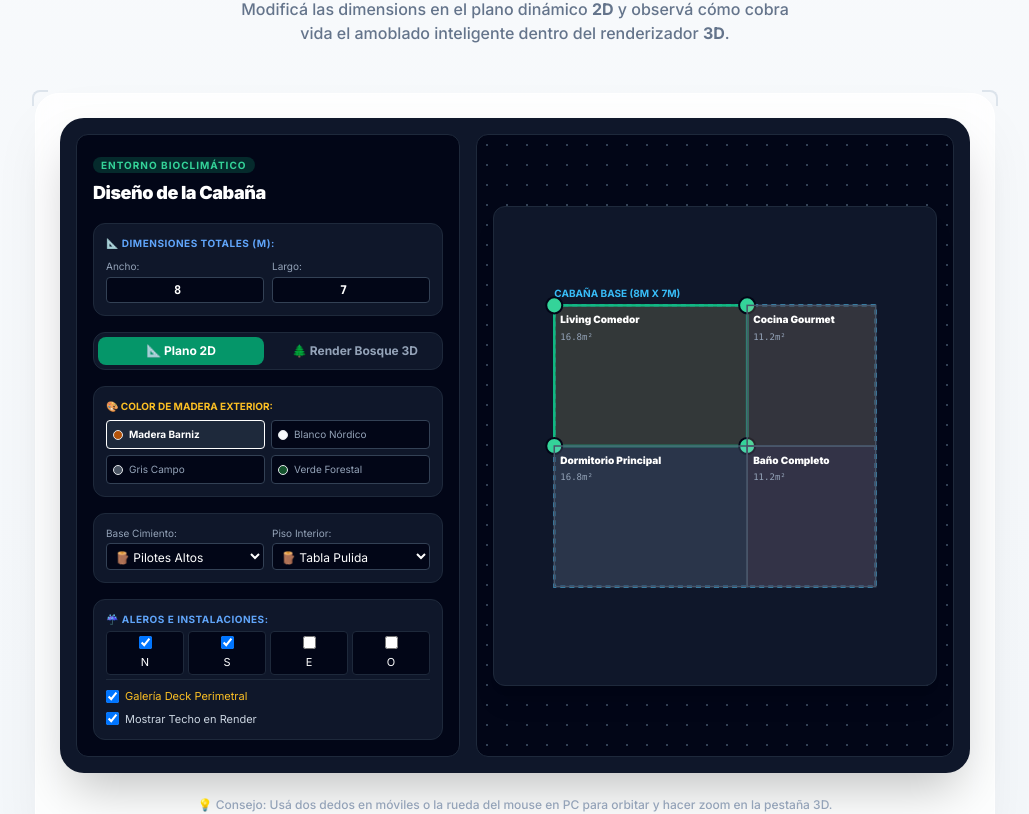
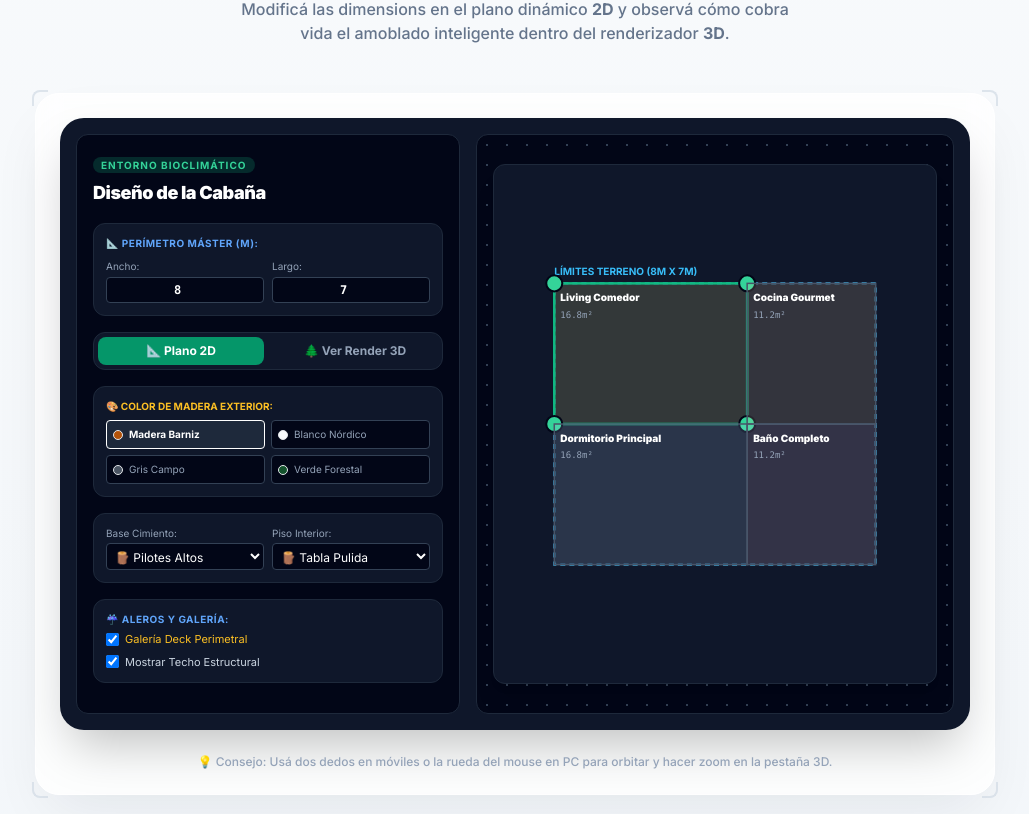
Before and after one commit to olivertborges/Cabanas, a Next.js app: page / in a window 1280 px wide. Shown: the part 1716-2530 px from the top of the page, without its empty margins (125-1154 px from the left). Built offline with nearby package versions, Linux system fonts and the light colour scheme.

Commit message:
Actualizar InteractiveFloorPlan.tsx

```diff
--- a/components/configurator/InteractiveFloorPlan.tsx
+++ b/components/configurator/InteractiveFloorPlan.tsx
@@ -77,7 +77,7 @@ export default function InteractiveFloorPlan({ options }: { options?: any }) {
     return { minX: -margin, minY: -margin, w: cabinWidth + (margin * 2), l: cabinLength + (margin * 2) }
   }, [cabinWidth, cabinLength])
 
-  // --- MOTOR MOUSE/TOUCH ---
+  // --- MOTOR MOUSE/TOUCH PLANO 2D ---
   const getCoordinatesFromEvent = (e: any) => {
     if (!svgRef.current) return null
     const rect = svgRef.current.getBoundingClientRect()
@@ -133,8 +133,8 @@ export default function InteractiveFloorPlan({ options }: { options?: any }) {
   return (
     <div className="flex flex-col xl:flex-row gap-4 p-2 sm:p-4 bg-slate-900 text-white rounded-2xl sm:rounded-3xl shadow-2xl select-none w-full max-w-7xl mx-auto overflow-hidden">
 
-      {/* 🛠️ PANEL DE CONTROL */}
-      <div className="w-full xl:w-96 flex flex-col gap-4 bg-slate-950 p-4 rounded-xl border border-slate-800 shrink-0 max-h-[420px] xl:max-h-[680px] overflow-y-auto">
+      {/* 🛠️ PANEL DE CONTROL LEFT */}
+      <div className="w-full xl:w-96 flex flex-col gap-4 bg-slate-950 p-4 rounded-xl border border-slate-800 shrink-0 max-h-[400px] xl:max-h-[640px] overflow-y-auto">
         <div>
           <span className="text-[9px] sm:text-[10px] bg-emerald-500/20 text-emerald-400 font-bold px-2 py-0.5 rounded-full uppercase tracking-widest">
             Entorno Bioclimático
@@ -142,9 +142,9 @@ export default function InteractiveFloorPlan({ options }: { options?: any }) {
           <h2 className="text-base sm:text-lg font-black tracking-tight mt-1">Diseño de la Cabaña</h2>
         </div>
 
-        {/* MEDIDAS MASTER */}
+        {/* DIMENSIONES TOTALES */}
         <div className="bg-slate-900 p-3 rounded-xl border border-slate-800 space-y-2">
-          <p className="text-[10px] font-bold text-blue-400 uppercase tracking-wider">📐 Dimensiones Totales (m):</p>
+          <p className="text-[10px] font-bold text-blue-400 uppercase tracking-wider">📐 Perímetro Máster (m):</p>
           <div className="grid grid-cols-2 gap-2">
             <div>
               <label className="text-[10px] text-slate-400 block mb-0.5">Ancho:</label>
@@ -157,17 +157,17 @@ export default function InteractiveFloorPlan({ options }: { options?: any }) {
           </div>
         </div>
 
-        {/* SELECTOR DE VISTAS */}
+        {/* SELECTOR DE VISTAS 2D / 3D */}
         <div className="grid grid-cols-2 gap-2 bg-slate-900 p-1 rounded-xl border border-slate-800">
           <button onClick={() => setActiveTab('2d')} className={`py-1.5 rounded-lg font-bold text-xs transition ${activeTab === '2d' ? 'bg-emerald-600 text-white' : 'text-slate-400'}`}>
             📐 Plano 2D
           </button>
           <button onClick={() => setActiveTab('3d')} className={`py-1.5 rounded-lg font-bold text-xs transition ${activeTab === '3d' ? 'bg-blue-600 text-white' : 'text-slate-400'}`}>
-            🌲 Render Bosque 3D
+            🌲 Ver Render 3D
           </button>
         </div>
 
-        {/* REVESTIMIENTO PINTURA */}
+        {/* CONFIGURACIONES ESTÉTICAS */}
         <div className="space-y-1.5 bg-slate-900 p-3 rounded-xl border border-slate-800">
           <label className="text-[10px] font-bold text-amber-400 uppercase block">🎨 Color de Madera Exterior:</label>
           <div className="grid grid-cols-2 gap-1.5 text-[10px]">
@@ -185,7 +185,7 @@ export default function InteractiveFloorPlan({ options }: { options?: any }) {
           </div>
         </div>
 
-        {/* ESTRUCTURA */}
+        {/* ESTRUCTURA BASE Y CIMENTACIÓN */}
         <div className="bg-slate-900 p-3 rounded-xl border border-slate-800 space-y-2">
           <div className="grid grid-cols-2 gap-2">
             <div>
@@ -205,30 +205,25 @@ export default function InteractiveFloorPlan({ options }: { options?: any }) {
           </div>
         </div>
 
-        {/* ALEROS */}
+        {/* METADATOS COMPLEMENTARIOS */}
         <div className="p-3 bg-slate-900 rounded-xl border border-slate-800 space-y-1">
-          <p className="text-[10px] font-bold text-blue-400 uppercase tracking-wider">☔ Aleros e Instalaciones:</p>
-          <div className="grid grid-cols-4 gap-1 text-[11px] text-center">
-            <label className="block p-1 bg-slate-950 rounded border border-slate-800"><input type="checkbox" checked={eaves.n} onChange={(e) => setEaves({...eaves, n: e.target.checked})} /><br/>N</label>
-            <label className="block p-1 bg-slate-950 rounded border border-slate-800"><input type="checkbox" checked={eaves.s} onChange={(e) => setEaves({...eaves, s: e.target.checked})} /><br/>S</label>
-            <label className="block p-1 bg-slate-950 rounded border border-slate-800"><input type="checkbox" checked={eaves.e} onChange={(e) => setEaves({...eaves, e: e.target.checked})} /><br/>E</label>
-            <label className="block p-1 bg-slate-950 rounded border border-slate-800"><input type="checkbox" checked={eaves.o} onChange={(e) => setEaves({...eaves, o: e.target.checked})} /><br/>O</label>
-          </div>
-          <div className="flex flex-col gap-1.5 pt-2 border-t border-slate-800 mt-2 text-[11px] text-amber-400">
+          <p className="text-[10px] font-bold text-blue-400 uppercase tracking-wider">☔ Aleros y Galería:</p>
+          <div className="flex flex-col gap-1.5 text-[11px] text-amber-400">
             <label className="flex items-center gap-1.5">
               <input type="checkbox" checked={hasWalkway} onChange={(e) => setHasWalkway(e.target.checked)} /> Galería Deck Perimetral
             </label>
             <label className="flex items-center gap-1.5 text-slate-300">
-              <input type="checkbox" checked={showRoof3D} onChange={(e) => setShowRoof3D(e.target.checked)} /> Mostrar Techo en Render
+              <input type="checkbox" checked={showRoof3D} onChange={(e) => setShowRoof3D(e.target.checked)} /> Mostrar Techo Estructural
             </label>
           </div>
         </div>
       </div>
 
-      {/* 🖥️ CANVAS PRINCIPAL */}
-      <div className="flex-1 bg-slate-950 rounded-xl border border-slate-800 overflow-hidden relative min-h-[380px] sm:min-h-[540px] w-full flex justify-center items-center">
+      {/* 🖥️ VENTANA RENDER / PLANO (CORREGIDO EL LIENZO AL 100%) */}
+      <div className="flex-1 bg-slate-950 rounded-xl border border-slate-800 relative min-h-[420px] sm:min-h-[580px] w-full flex justify-center items-center overflow-hidden">
+
         {activeTab === '2d' ? (
-          <div className="w-full h-full flex justify-center items-center bg-[radial-gradient(#334155_1.1px,transparent_1.1px)] [background-size:20px_20px] p-2 sm:p-4">
+          <div className="w-full h-full flex justify-center items-center bg-[radial-gradient(#334155_1.1px,transparent_1.1px)] [background-size:20px_20px] p-4">
             <svg
               ref={svgRef}
               viewBox={`${viewBounds.minX * scale} ${viewBounds.minY * scale} ${viewBounds.w * scale} ${viewBounds.l * scale}`}
@@ -238,11 +233,10 @@ export default function InteractiveFloorPlan({ options }: { options?: any }) {
               onMouseLeave={handleGlobalEnd}
               onTouchMove={handleGlobalMove}
               onTouchEnd={handleGlobalEnd}
-              className="w-full h-full max-h-[480px] bg-slate-900 rounded-xl border border-slate-800 shadow-xl touch-none"
+              className="w-full h-full max-h-[520px] bg-slate-900 rounded-xl border border-slate-800 shadow-xl touch-none"
             >
-              {/* Límite Máster Terreno */}
               <rect x={0} y={0} width={cabinWidth * scale} height={cabinLength * scale} fill="none" stroke="#38bdf8" strokeWidth="2" strokeDasharray="5 4" />
-              <text x={0} y={-8} fill="#38bdf8" className="text-[10px] font-bold uppercase">Cabaña Base ({cabinWidth}m x {cabinLength}m)</text>
+              <text x={0} y={-8} fill="#38bdf8" className="text-[10px] font-bold uppercase">Límites Terreno ({cabinWidth}m x {cabinLength}m)</text>
 
               {rooms.map(r => {
                 const isSel = r.id === selectedRoomId
@@ -270,37 +264,42 @@ export default function InteractiveFloorPlan({ options }: { options?: any }) {
           </div>
         ) : (
 
-          /* 🌲 RENDER VIVO 3D CORREGIDO Y BLINDADO */
-          <div className="w-full h-full min-h-[380px] sm:min-h-[540px] relative">
-            <Canvas camera={{ position: [cabinWidth / 2, cabinWidth * 0.8, cabinLength * 1.5], fov: 45 }} shadows>
+          /* 🌲 CONTENEDOR 3D FLUIDO (Ocupa el 100% real y reactiva la cámara orbital) */
+          <div className="absolute inset-0 w-full h-full block touch-none">
+            <Canvas
+              camera={{ position: [cabinWidth / 2, cabinWidth * 0.9, cabinLength * 1.6], fov: 45 }}
+              shadows
+              style={{ width: '100%', height: '100%', position: 'absolute', top: 0, left: 0 }}
+              resize={{ debounce: 50 }}
+            >
               <Sky sunPosition={[80, 25, 60]} inclination={0.6} azimuth={0.25} />
-              <ambientLight intensity={showRoof3D ? 0.75 : 1.3} />
+              <ambientLight intensity={showRoof3D ? 0.8 : 1.3} />
               <directionalLight position={[20, 40, 20]} intensity={1.5} castShadow shadow-mapSize={[1024, 1024]} />
 
-              {/* TERRENO INFINITO DE PASTO */}
+              {/* SUELO COMPLETO DE PASTO EN EL HORIZONTE */}
               <mesh rotation={[-Math.PI / 2, 0, 0]} position={[0, -0.01, 0]} receiveShadow>
-                <planeGeometry args={[120, 120]} />
+                <planeGeometry args={[150, 150]} />
                 <meshStandardMaterial color="#1b4314" roughness={0.9} />
               </mesh>
 
-              {/* ANILLO DE NATURALEZA / BOSQUE PERIMETRAL EN EL HORIZONTE */}
+              {/* ANILLO DE BOSQUE DE PINOS */}
               <group position={[cabinWidth / 2, 0, cabinLength / 2]}>
                 {[...Array(24)].map((_, i) => {
                   const angle = (i / 24) * Math.PI * 2
-                  const radius = 22 + Math.random() * 5
+                  const radius = 24 + Math.random() * 4
                   const tx = Math.cos(angle) * radius
                   const tz = Math.sin(angle) * radius
-                  const treeHeight = 3.5 + Math.random() * 2.5
+                  const treeHeight = 3.5 + Math.random() * 2
 
                   return (
-                    <group key={`tree-${i}`} position={[tx, 0, tz]}>
+                    <group key={`tree-3d-${i}`} position={[tx, 0, tz]}>
                       <mesh position={[0, treeHeight * 0.15, 0]}>
-                        <cylinderGeometry args={[0.15, 0.25, treeHeight * 0.3]} />
-                        <meshStandardMaterial color="#3f2305" roughness={0.9} />
+                        <cylinderGeometry args={[0.12, 0.22, treeHeight * 0.3]} />
+                        <meshStandardMaterial color="#3f2305" />
                       </mesh>
                       <mesh position={[0, treeHeight * 0.6, 0]} castShadow>
-                        <coneGeometry args={[1.2, treeHeight * 0.8, 5]} />
-                        <meshStandardMaterial color={i % 2 === 0 ? '#14532d' : '#166534'} roughness={0.8} />
+                        <coneGeometry args={[1.1, treeHeight * 0.8, 4]} />
+                        <meshStandardMaterial color={i % 2 === 0 ? '#14532d' : '#166534'} roughness={0.85} />
                       </mesh>
                     </group>
                   )
@@ -308,7 +307,7 @@ export default function InteractiveFloorPlan({ options }: { options?: any }) {
               </group>
 
               <Center>
-                {/* CIMENTACIÓN APODAYO EN SUELO */}
+                {/* CIMIENTO DE CABAÑA */}
                 {baseType === 'PlateaHormigon' ? (
                   <mesh position={[cabinWidth / 2, 0.1, cabinLength / 2]} receiveShadow>
                     <boxGeometry args={[cabinWidth, 0.2, cabinLength]} />
@@ -318,8 +317,8 @@ export default function InteractiveFloorPlan({ options }: { options?: any }) {
                   <group>
                     {[0.2, cabinWidth - 0.2].map(x =>
                       [0.2, cabinLength - 0.2].map((z, idx) => (
-                        <mesh key={`pil-${x}-${z}-${idx}`} position={[x, 0.25, z]} castShadow>
-                          <cylinderGeometry args={[0.12, 0.12, 0.5]} />
+                        <mesh key={`pilote-3d-${x}-${z}-${idx}`} position={[x, 0.25, z]} castShadow>
+                          <cylinderGeometry args={[0.11, 0.11, 0.5]} />
                           <meshStandardMaterial color="#2d1606" roughness={0.8} />
                         </mesh>
                       ))
@@ -327,7 +326,7 @@ export default function InteractiveFloorPlan({ options }: { options?: any }) {
                   </group>
                 )}
 
-                {/* GALERÍA DECK EXTERIOR */}
+                {/* GALERÍA DECK PERIMETRAL */}
                 {hasWalkway && (
                   <group position={[0, baseType === 'Pilotes' ? 0.5 : 0.2, 0]}>
                     <mesh position={[cabinWidth / 2, 0.02, cabinLength / 2]} receiveShadow>
@@ -341,13 +340,13 @@ export default function InteractiveFloorPlan({ options }: { options?: any }) {
                   </group>
                 )}
 
-                {/* REVESTIMIENTO DE PISO */}
+                {/* ACABADO PISO INTERIOR */}
                 <mesh position={[cabinWidth / 2, baseType === 'Pilotes' ? 0.52 : 0.22, cabinLength / 2]}>
                   <boxGeometry args={[cabinWidth - 0.04, 0.02, cabinLength - 0.04]} />
                   <meshStandardMaterial color={floorFinish === 'Madera' ? '#854d0e' : '#cbd5e1'} roughness={floorFinish === 'Madera' ? 0.6 : 0.3} />
                 </mesh>
 
-                {/* 🧱 MUROS EXTRUIDOS COMPLETAMENTE COMPATIBLES CON THREE.JS */}
+                {/* MUROS INTERIORES Y PERIMETRALES */}
                 <group position={[0, baseType === 'Pilotes' ? 0.52 : 0.22, 0]}>
                   {rooms.map(r => {
                     const rw = r.max.x - r.min.x
@@ -356,7 +355,7 @@ export default function InteractiveFloorPlan({ options }: { options?: any }) {
                     const cz = r.min.y + rl / 2
 
                     return (
-                      <group key={`3d-w-group-${r.id}`}>
+                      <group key={`muro-3d-grp-${r.id}`}>
                         <mesh position={[cx, 1.3, r.min.y]} castShadow><boxGeometry args={[rw, 2.6, 0.12]} /><meshStandardMaterial color={woodColor} roughness={0.65} /></mesh>
                         <mesh position={[cx, 1.3, r.max.y]} castShadow><boxGeometry args={[rw, 2.6, 0.12]} /><meshStandardMaterial color={woodColor} roughness={0.65} /></mesh>
                         <mesh position={[r.min.x, 1.3, cz]} castShadow><boxGeometry args={[0.12, 2.6, rl]} /><meshStandardMaterial color={woodColor} roughness={0.65} /></mesh>
@@ -380,6 +379,14 @@ export default function InteractiveFloorPlan({ options }: { options?: any }) {
                   </group>
                 )}
               </Center>
+
+              {/* CONTROLES INTEGRALES DE CÁMARA DESBLOQUEADOS */}
+              <OrbitControls
+                enableDamping
+                dampingFactor={0.05}
+                maxPolarAngle={Math.PI / 2.05}
+                makeDefault
+              />
             </Canvas>
           </div>
         )}
```
